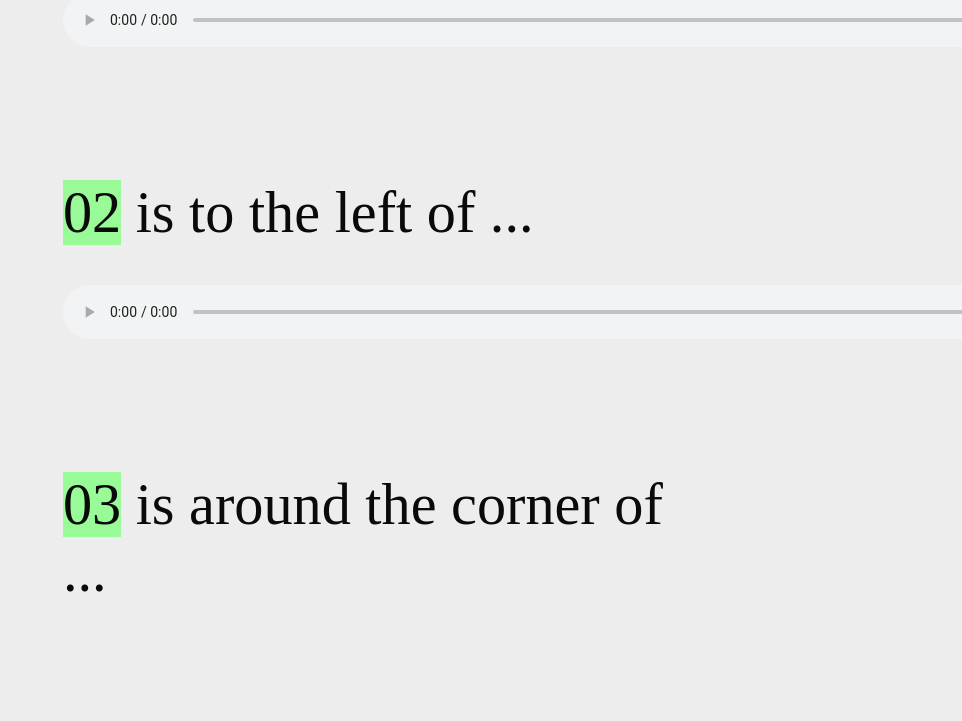
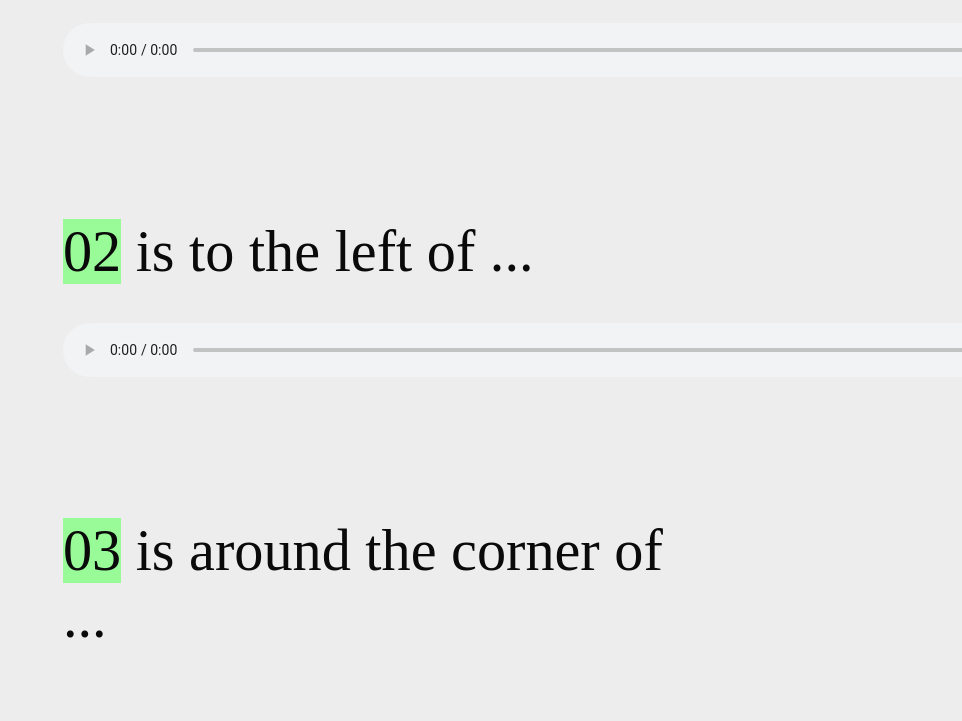
Before and after one commit to k-xu/xyzvoid, a plain HTML site: page index.html in a window 1280 px wide. Shown: the part 681-1402 px from the top of the page, without its empty margins (318-1280 px from the left). Drawn offline with Linux system fonts and the light colour scheme; a web font is replaced by a local one.

Commit message:
padding fix

```diff
--- a/style.css
+++ b/style.css
@@ -82,6 +82,7 @@ p {
 
 
 .indiclist {
+    padding-top: 1vh;
     padding-bottom: 3vh;
     font-size: 2.6em;
 }
```
